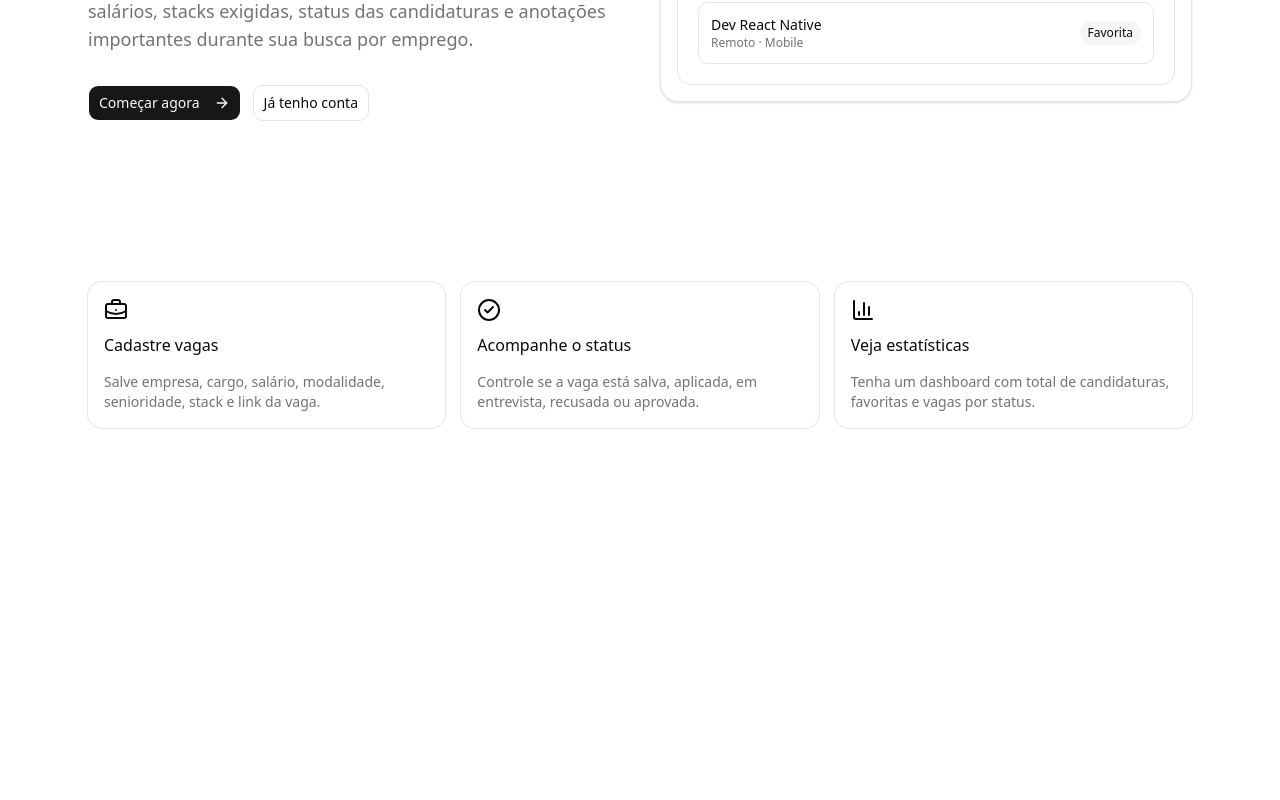
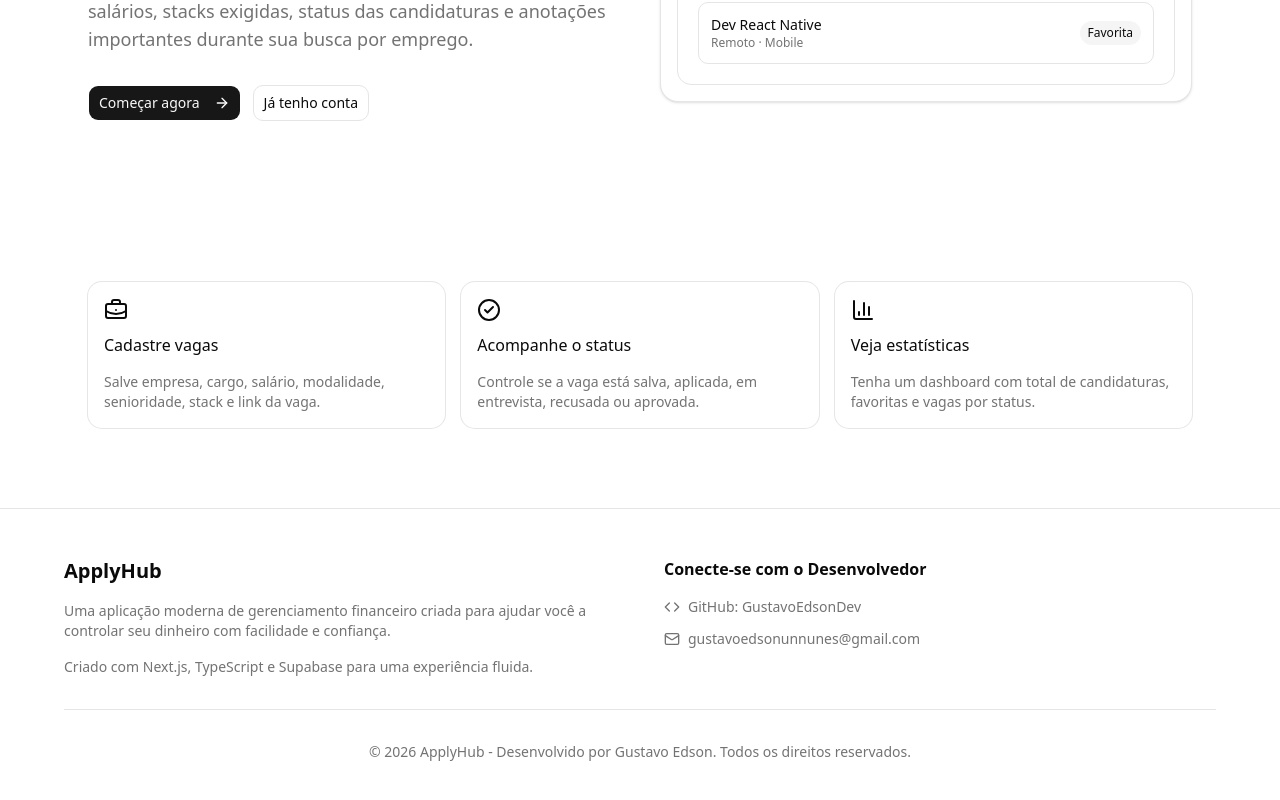
Before and after one commit to GustavoEdsonDev/ApplyHub, a Next.js app: page / in a window 1280 px wide. Shown: the part 510-1310 px from the top of the page. Before the commit the page ends 1018 px from the top, so only its background shows below. Built offline with nearby package versions, Linux system fonts and the light colour scheme.

Commit message:
feat: update branding and add footer with developer information

```diff
--- a/app/page.tsx
+++ b/app/page.tsx
@@ -8,6 +8,7 @@ import {
   CardHeader,
   CardTitle,
 } from '@/components/ui/card'
+import { Mail, Code } from 'lucide-react'
 
 export default function HomePage() {
   return (
@@ -15,7 +16,7 @@ export default function HomePage() {
       <header className="border-b">
         <div className="mx-auto flex max-w-6xl items-center justify-between px-6 py-4">
           <Link href="/" className="text-xl font-bold">
-            HireTrack
+            ApplyHub
           </Link>
 
           <nav className="flex items-center gap-3">
@@ -41,7 +42,7 @@ export default function HomePage() {
           </h1>
 
           <p className="mt-6 max-w-xl text-lg text-muted-foreground">
-            O HireTrack ajuda você a acompanhar vagas, empresas, salários,
+            O ApplyHub ajuda você a acompanhar vagas, empresas, salários,
             stacks exigidas, status das candidaturas e anotações importantes
             durante sua busca por emprego.
           </p>
@@ -139,6 +140,62 @@ export default function HomePage() {
           </Card>
         </div>
       </section>
+        <footer className="border-t bg-card px-4 py-10 text-muted-foreground sm:px-6 sm:py-12 lg:px-8">
+        <div className="mx-auto max-w-6xl">
+          <div className="mb-8 grid gap-10 md:grid-cols-2 md:gap-12">
+            <div>
+              <div className="mb-4 flex items-center gap-2">
+                <h3 className="text-xl font-semibold text-foreground">
+                  ApplyHub
+                </h3>
+              </div>
+
+              <p className="mb-4 text-sm">
+                Uma aplicação moderna de gerenciamento financeiro criada para
+                ajudar você a controlar seu dinheiro com facilidade e confiança.
+              </p>
+
+              <p className="text-sm text-muted-foreground">
+                Criado com Next.js, TypeScript e Supabase para uma experiência
+                fluida.
+              </p>
+            </div>
+
+            <div>
+              <h4 className="mb-4 font-semibold text-foreground">
+                Conecte-se com o Desenvolvedor
+              </h4>
+
+              <div className="space-y-3">
+                <a
+                  href="https://github.com/GustavoEdsonDev"
+                  target="_blank"
+                  rel="noopener noreferrer"
+                  className="flex items-center gap-2 text-sm transition hover:text-primary"
+                >
+                  <Code className="size-4" />
+                  <span>GitHub: GustavoEdsonDev</span>
+                </a>
+
+                <a
+                  href="mailto:gustavoedsonunnunes@gmail.com"
+                  className="flex items-center gap-2 text-sm transition hover:text-primary"
+                >
+                  <Mail className="size-4" />
+                  <span className="break-all">gustavoedsonunnunes@gmail.com</span>
+                </a>
+              </div>
+            </div>
+          </div>
+
+          <div className="border-t pt-8 text-center text-xs sm:text-sm">
+            <p>
+              &copy; 2026 ApplyHub - Desenvolvido por Gustavo Edson. Todos os
+              direitos reservados.
+            </p>
+          </div>
+        </div>
+      </footer>
     </main>
   )
 }
```
